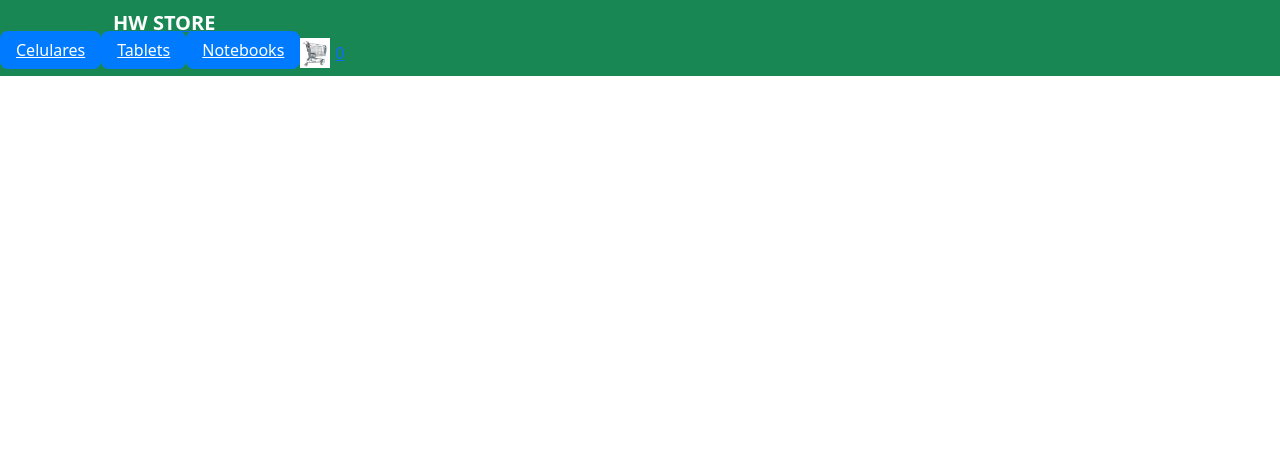
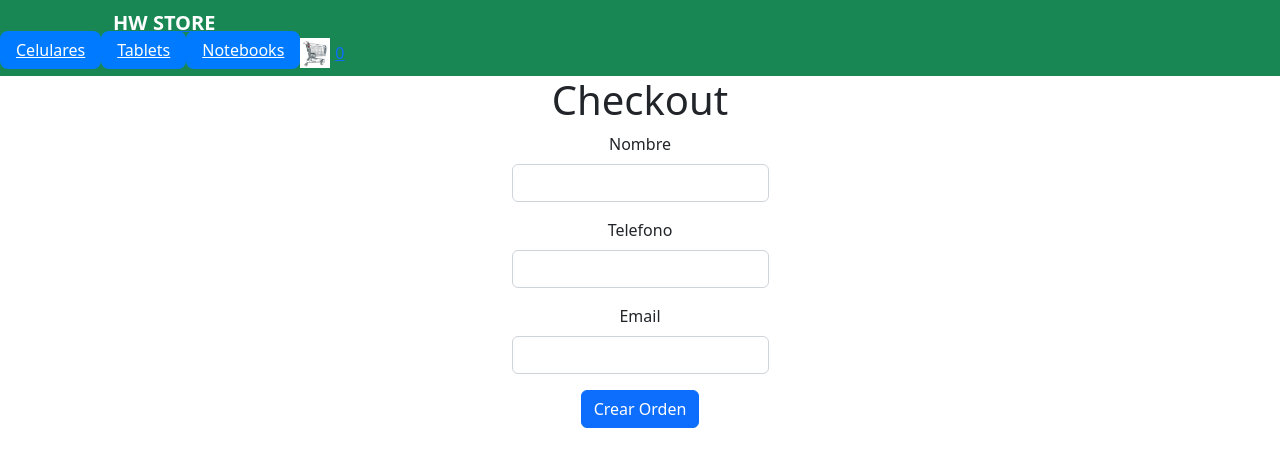
Before and after one commit to Genoshan/REACT, a React (Create React App) app in the folder cursoreact/: page /checkout in a window 1280 px wide. Shown: the top 466 px of the page. Built offline with nearby package versions, Linux system fonts and the light colour scheme.

Commit message:
Subo proyecto finalizado

```diff
--- a/cursoreact/src/components/Cart/Cart.js
+++ b/cursoreact/src/components/Cart/Cart.js
@@ -29,9 +29,10 @@ const Cart = () => {
 
     return (
       <div>
-        {cart.map((p) => (
+        {/* {cart.map((p) => (
           <CartItem key={p.id} {...p} />
-        ))}
+        ))} */}
+        { cart.map(p => <CartItem key={p.id} {...p}/>) }
         <header className="Header">
           <h3 className="ItemHeader">Total: ${total}</h3>
         </header>
--- a/cursoreact/src/components/Checkout/Checkout.js
+++ b/cursoreact/src/components/Checkout/Checkout.js
@@ -10,6 +10,8 @@ const Checkout = () => {
     const [orderId, setOrderId] = useState('')
 
 const { cart, total, clearCart} = useContext(CartContext)
+console.log("Vemos el total: ")
+console.log(total)
 
 const createOrder = async({ name, phone, email}) => {
     setLoading(true)
@@ -68,7 +70,7 @@ const createOrder = async({ name, phone, email}) => {
         setLoading(false)
     }
 
-
+}
 if(loading) {
     return <h1>Se esta generando su orden...</h1>
 }
@@ -83,7 +85,7 @@ return (
         <CheckoutForm onConfirm={createOrder}/>
     </div>
 )
-}
+
 }
 
 export default Checkout
--- /dev/null
+++ b/cursoreact/src/components/CheckoutForm/CheckoutForm.css
@@ -0,0 +1,4 @@
+.Container {
+    max-width: 500px;
+    margin: 0 auto;
+  }
--- a/cursoreact/src/components/CheckoutForm/CheckoutForm.js
+++ b/cursoreact/src/components/CheckoutForm/CheckoutForm.js
@@ -1,3 +1,4 @@
+import './CheckoutForm.css'
 import { useState } from "react";
 
 const CheckoutForm =({ onConfirm }) => {
@@ -16,37 +17,83 @@ const CheckoutForm =({ onConfirm }) => {
     }
 
     return (
-         <div className="Container">
+        //  <div className="Container">
+        //     <form onSubmit={handleConfirm} className="Form">
+        //         <label className="Label">
+        //             Nombre
+        //             <input
+        //                 className="Input"
+        //                 type="text"
+        //                 value={name}
+        //                 onChange={({ target }) => setName(target.value)}
+        //             />
+        //         </label>
+        //         <label className="Label">
+        //             Telefono
+        //             <input
+        //                 className="Input"
+        //                 type="text"
+        //                 value={phone}
+        //                 onChange={({ target }) => setPhone(target.value)}
+        //             />
+        //         </label>
+        //         <label className="Label">
+        //             Email
+        //             <input
+        //                 className="Input"
+        //                 type="email"
+        //                 value={email}
+        //                 onChange={({ target }) => setEmail(target.value)}
+        //             />
+        //         </label>
+        //         <div className="Label">
+        //             <button type="submit" className="Button">Crear Orden</button>
+        //         </div>
+        //     </form>
+        // </div>
+        // <div className="Container">
+            <div className="Container d-flex justify-content-center">
   <form onSubmit={handleConfirm} className="Form">
-                <label className="Label">
+    <div className="mb-3">
+      <label htmlFor="name" className="form-label">
         Nombre
+      </label>
       <input
-                        className="Input"
         type="text"
+        className="form-control"
+        id="name"
         value={name}
         onChange={({ target }) => setName(target.value)}
       />
+    </div>
+    <div className="mb-3">
+      <label htmlFor="phone" className="form-label">
+        Telefono
       </label>
-                <label className="Label">
-                    Telefono
       <input
-                        className="Input"
         type="text"
+        className="form-control"
+        id="phone"
         value={phone}
         onChange={({ target }) => setPhone(target.value)}
       />
+    </div>
+    <div className="mb-3">
+      <label htmlFor="email" className="form-label">
+        Email
       </label>
-                <label className="Label">
-                    Email
       <input
-                        className="Input"
         type="email"
+        className="form-control"
+        id="email"
         value={email}
         onChange={({ target }) => setEmail(target.value)}
       />
-                </label>
-                <div className="Label">
-                    <button type="submit" className="Button">Crear Orden</button>
+    </div>
+    <div className="mb-3">
+      <button type="submit" className="btn btn-primary">
+        Crear Orden
+      </button>
     </div>
   </form>
 </div>
--- a/cursoreact/src/context/CartContext.js
+++ b/cursoreact/src/context/CartContext.js
@@ -39,11 +39,8 @@ export const CartProvider = ({ children}) => {
         setTotal(totalPrice);
       }, [cart]);
 
-
-
-
     return (
-        <CartContext.Provider value={{ cart, addItem, removeItem, clearCart}}>
+        <CartContext.Provider value={{ cart, addItem, removeItem, clearCart, total}}>
             { children }
         </CartContext.Provider>
     )
```
Lines whose indentation alone changed are shown as unchanged.
